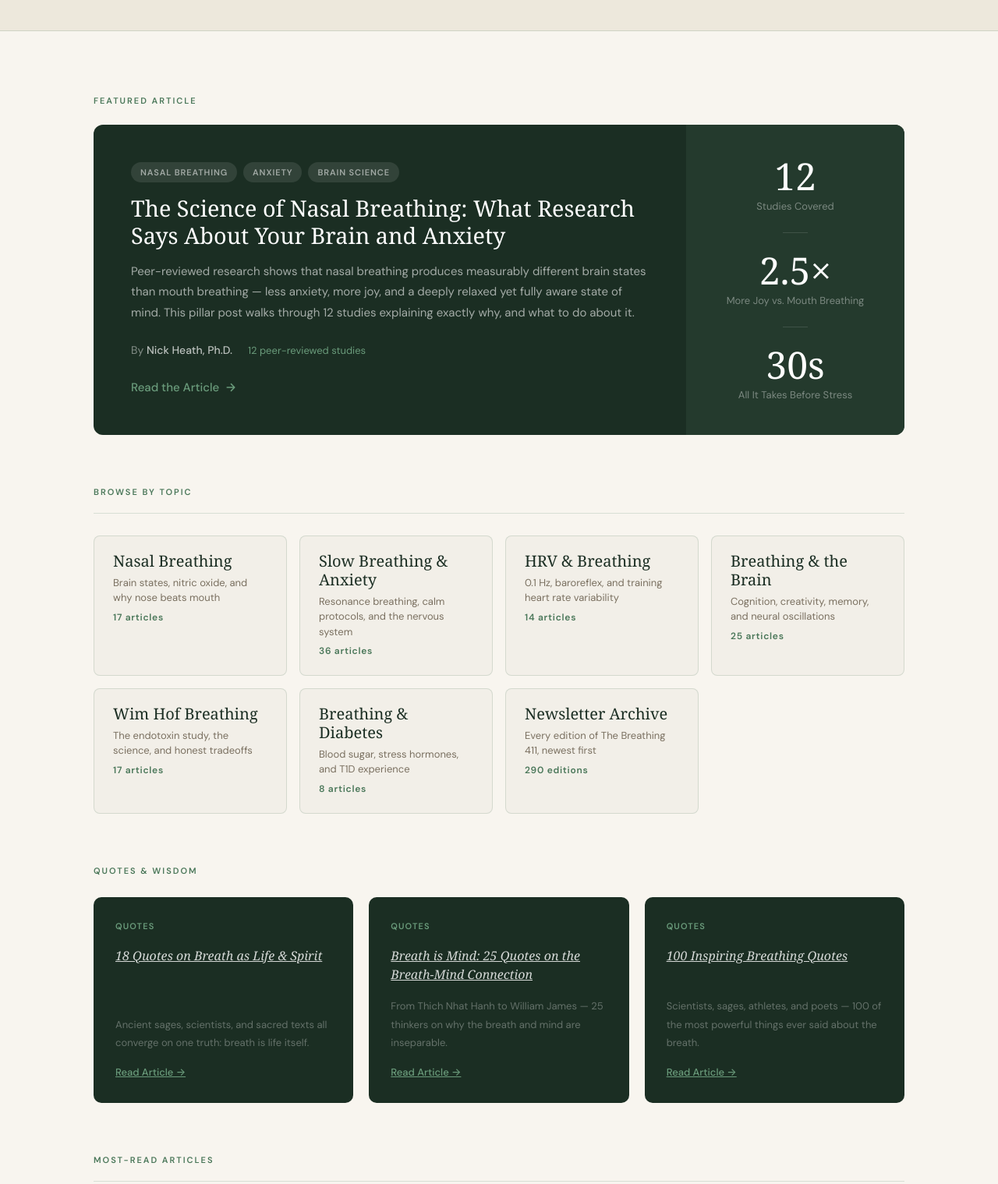
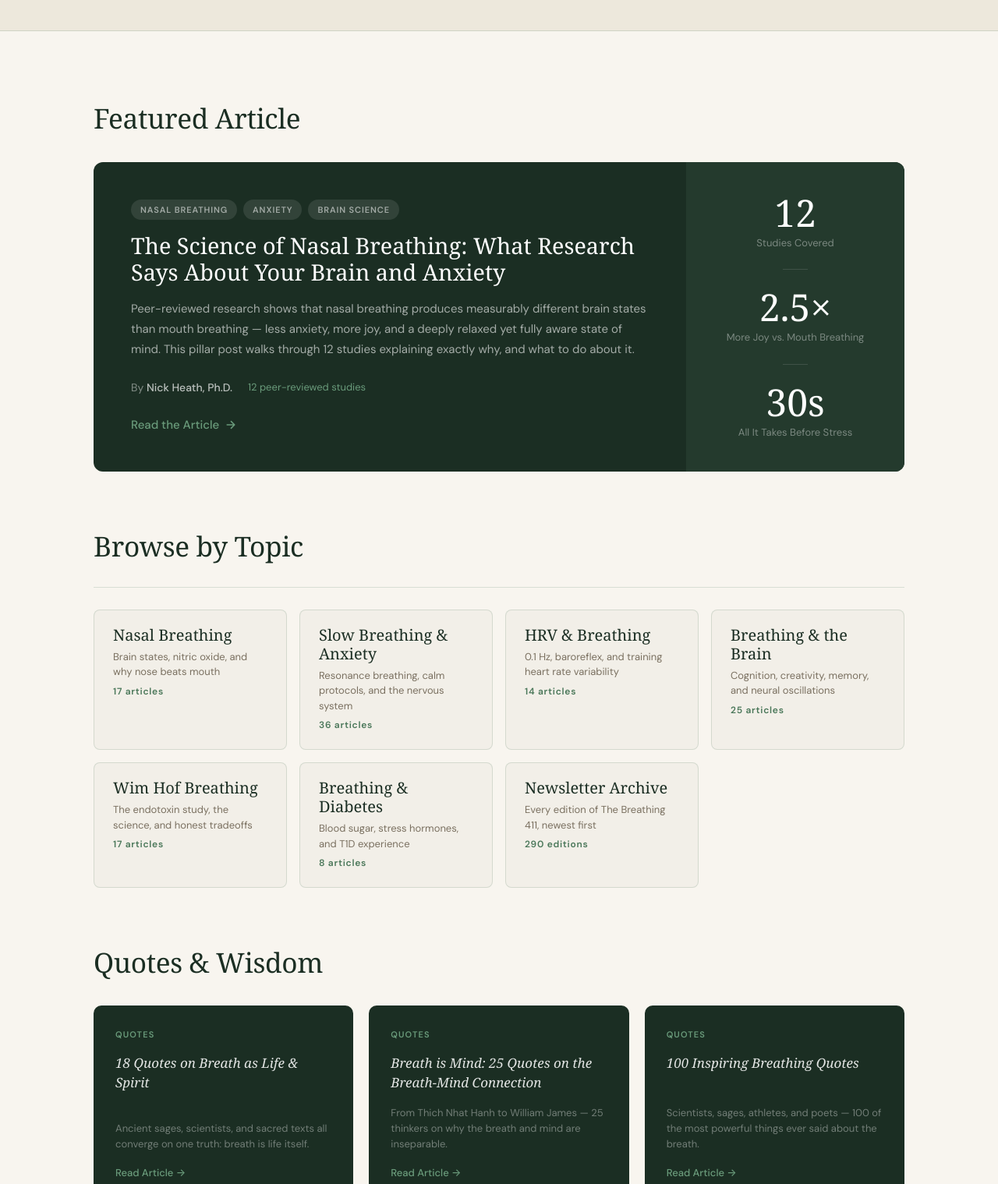
Before and after one commit to nickheathphd/thebreathingdiabetic, a plain HTML site: page blog/index.html in a window 1280 px wide. Shown: the part 360-1879 px from the top of the page at 78% size. Drawn offline with Linux system fonts and the light colour scheme; a web font is replaced by a local one.

Commit message:
Blog index: big section headings + clean quote cards
Section labels (Featured Article, Browse by Topic, Quotes & Wisdom,
Most-Read Articles) now use Cormorant Garant at ~2.5rem — visible as
real section breaks instead of tiny uppercase eyebrows.

Quote cards: each element (tag, title, desc, link) is now display:block
so they stack cleanly; removed underlines from <a> children.

Co-Authored-By: Claude Sonnet 4.6 <noreply@anthropic.com>

```diff
--- a/blog/index.html
+++ b/blog/index.html
@@ -52,13 +52,13 @@
 
     /* ── Featured label ─────────────────────────────── */
     .featured-label {
-      font-family: var(--ff-body);
-      font-size: 0.6875rem;
-      font-weight: 700;
-      letter-spacing: 0.18em;
-      text-transform: uppercase;
-      color: var(--sage);
-      margin-bottom: 1.25rem;
+      font-family: var(--ff-display);
+      font-size: clamp(1.75rem, 2.75vw, 2.5rem);
+      font-weight: 500;
+      letter-spacing: -0.01em;
+      color: var(--forest);
+      margin-bottom: 1.5rem;
+      display: block;
     }
 
     /* ── Featured card ──────────────────────────────── */
@@ -177,15 +177,15 @@
 
     /* ── Posts section ──────────────────────────────── */
     .posts-section-label {
-      font-family: var(--ff-body);
-      font-size: 0.6875rem;
-      font-weight: 700;
-      letter-spacing: 0.18em;
-      text-transform: uppercase;
-      color: var(--sage);
+      font-family: var(--ff-display);
+      font-size: clamp(1.75rem, 2.75vw, 2.5rem);
+      font-weight: 500;
+      letter-spacing: -0.01em;
+      color: var(--forest);
       margin-bottom: 1.75rem;
-      padding-bottom: 1rem;
+      padding-bottom: 1.25rem;
       border-bottom: 1px solid var(--border);
+      display: block;
     }
     .posts-grid {
       display: grid;
@@ -299,12 +299,11 @@
     .quote-cards-section { margin: 4rem 0; }
     .quote-cards-label {
       display: block;
-      font-family: var(--ff-body);
-      font-size: 0.6875rem;
-      font-weight: 700;
-      letter-spacing: 0.18em;
-      text-transform: uppercase;
-      color: var(--sage);
+      font-family: var(--ff-display);
+      font-size: clamp(1.75rem, 2.75vw, 2.5rem);
+      font-weight: 500;
+      letter-spacing: -0.01em;
+      color: var(--forest);
       margin-bottom: 1.5rem;
     }
     .quote-cards-grid {
@@ -324,6 +323,7 @@
     }
     .quote-card:hover { background: var(--forest-mid); }
     .quote-card__tag {
+      display: block;
       font-family: var(--ff-body);
       font-size: 0.6875rem;
       font-weight: 600;
@@ -332,24 +332,32 @@
       color: var(--sage-mid);
     }
     .quote-card__title {
+      display: block;
       font-family: var(--ff-display);
-      font-size: 1rem;
+      font-size: 1.0625rem;
       font-style: italic;
-      line-height: 1.55;
-      color: rgba(255,255,255,0.82);
+      line-height: 1.45;
+      color: rgba(255,255,255,0.88);
+      text-decoration: none;
       flex: 1;
     }
+    .quote-card__title:hover { color: var(--white); }
     .quote-card__desc {
+      display: block;
       font-family: var(--ff-body);
       font-size: 0.8125rem;
-      color: rgba(255,255,255,0.32);
+      line-height: 1.55;
+      color: rgba(255,255,255,0.38);
     }
     .quote-card__link {
+      display: block;
       font-family: var(--ff-body);
       font-size: 0.8125rem;
       font-weight: 500;
       color: var(--sage-mid);
+      text-decoration: none;
     }
+    .quote-card:hover .quote-card__link { color: rgba(255,255,255,0.6); }
 
     /* ── Newsletter strip ───────────────────────────── */
     .newsletter-strip {
```
